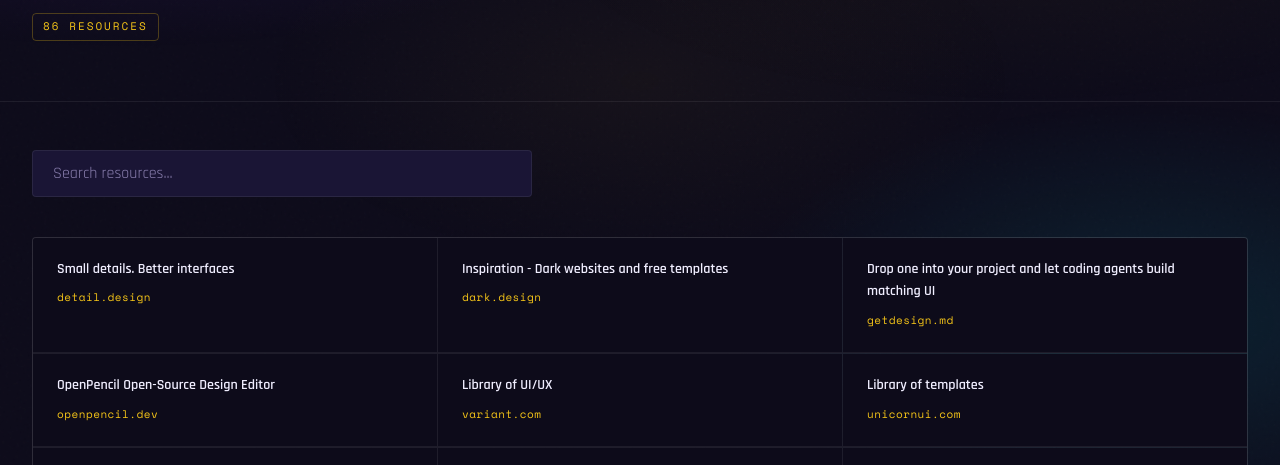
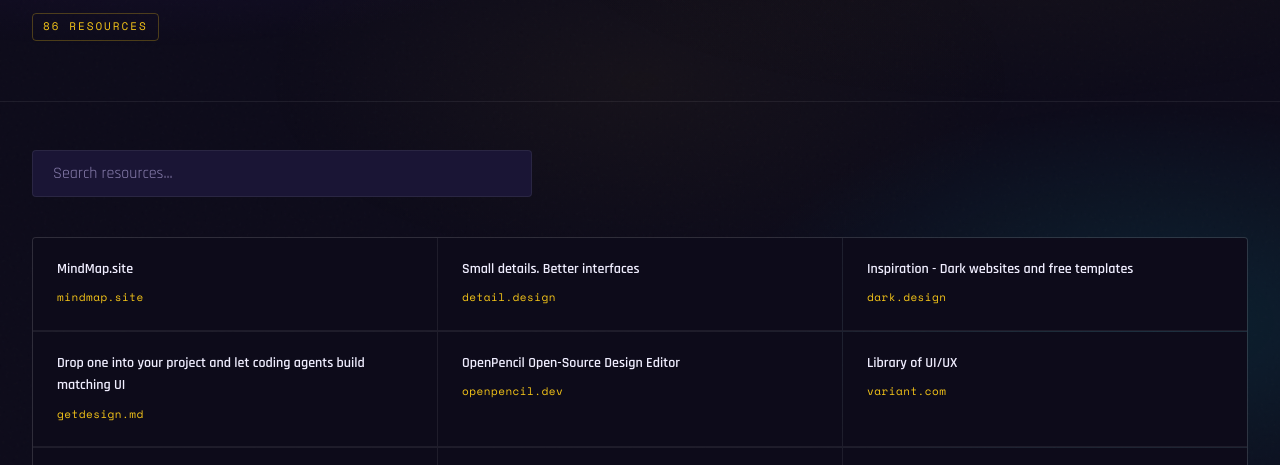
Before and after one commit to econev/Link-directory, a plain HTML site: page uiux.html in a window 1280 px wide. Shown: the part 319-784 px from the top of the page. Drawn offline with nearby package versions, Linux system fonts and the light colour scheme.

Commit message:
Add files via upload

```diff
--- a/uiux.html
+++ b/uiux.html
@@ -102,6 +102,12 @@
       <div class="links-grid">
 
 
+        <div class="link-item reveal">
+          <div class="link-info">
+            <div class="link-name">MindMap.site</div>
+            <a href="https://mindmap.site/" class="link-url" target="_blank" rel="noopener">mindmap.site</a>
+          </div>
+        </div>
         <div class="link-item reveal">
           <div class="link-info">
             <div class="link-name">Small details. Better interfaces</div>
```
